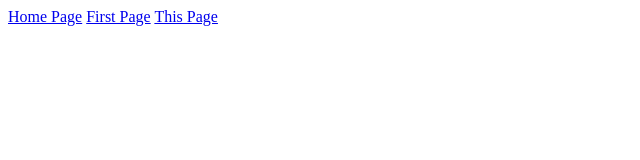
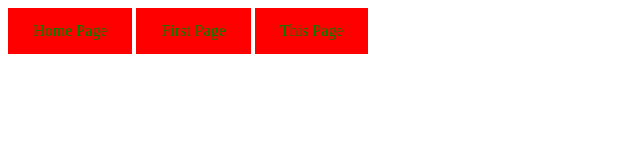
Before and after one commit to marclau1423/marclau1423.github.io, a plain HTML site: page activity4.html in a window 1280 px wide. Shown: the whole page, without its empty margins (0-640 px from the left). Drawn offline with Linux system fonts and the light colour scheme.

Commit message:
Update activity4.html

```diff
--- a/activity4.html
+++ b/activity4.html
@@ -3,18 +3,20 @@
  <head>
   <style>
    a:link {
-    text-decoration=none;
-    text-align=center;
-    padding=14px 25px;
-    color=green;
-    background-color=red;
+    text-decoration:none;
+    text-align:center;
+    padding:14px 25px;
+    color:green;
+    background-color:red;
+    display:inline-block;
     }
    a:visited {
-    text-decoration=none;
-    text-align=center;
-    padding=14px 25px;
-    color=white;
-    background-color=black;
+    text-decoration:none;
+    text-align:center;
+    padding:14px 25px;
+    color:white;
+    background-color:black;
+    display:inline-block;
     }
    a:active {
     text-decoration=none;
@@ -22,6 +24,7 @@
     padding=14px 25px;
     color=red;
     background-color=yellow;
+    display=inline-block;
     }
   </style>
  <head>
```
